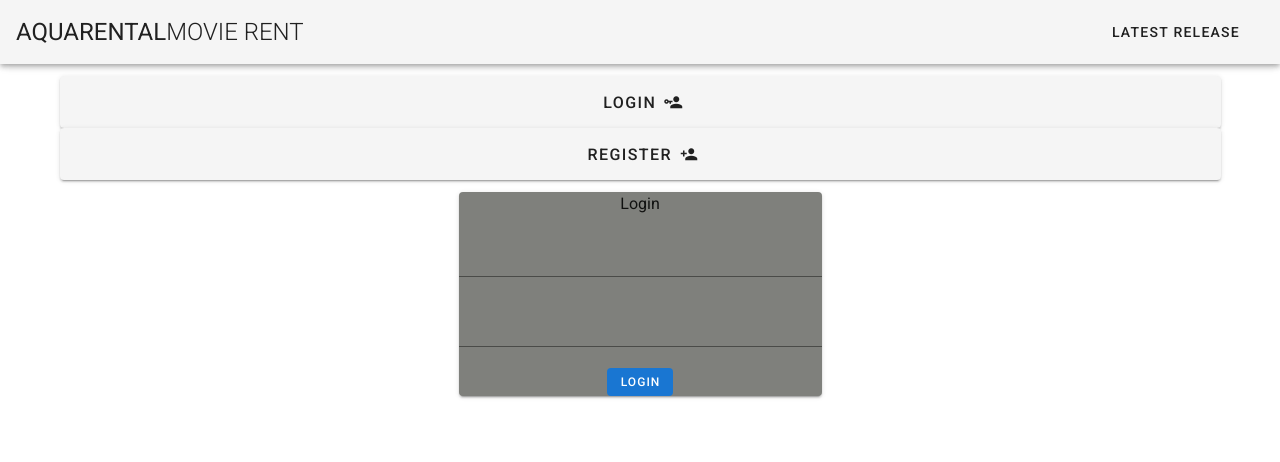
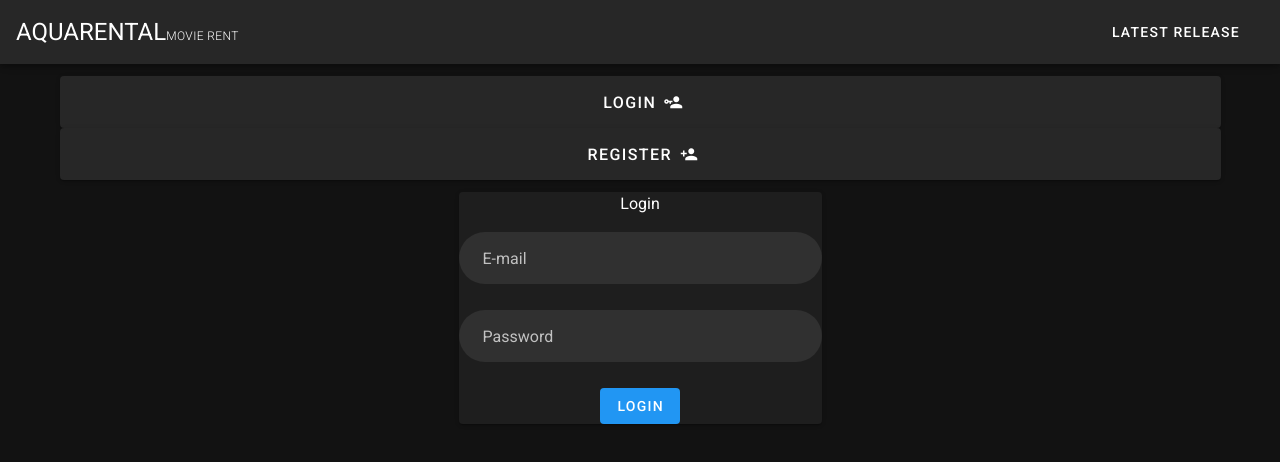
Before and after one commit to aquafinatrippy/fullstack-aquarental, a Vue app in the folder client/: page / in a window 1280 px wide. Both pictures are taken after a click on the button "LOGIN". Shown: the top 462 px of the page. Built offline with nearby package versions, Linux system fonts and the light colour scheme.

Commit message:
Added dark theme, modified inputs

```diff
--- a/client/src/App.vue
+++ b/client/src/App.vue
@@ -3,7 +3,7 @@
     <v-app-bar app>
       <v-toolbar-title class="headline text-uppercase">
         <span>AquaRental</span>
-        <span class="font-weight-light">Movie rent</span>
+        <span class="font-weight-light caption">Movie rent</span>
       </v-toolbar-title>
       <v-spacer></v-spacer>
       <v-btn text href="https://github.com/vuetifyjs/vuetify/releases/latest" target="_blank">
--- a/client/src/components/login.vue
+++ b/client/src/components/login.vue
@@ -2,12 +2,12 @@
   <v-container>
     <v-row align="center" justify="center">
       <v-col cols="12" sm="8" md="4">
-        <v-card color="rgb(127, 128, 124)">
+        <v-card>
           <v-form>
             <p class="text-center">Login</p>
-            <v-text-field></v-text-field>
-            <v-text-field></v-text-field>
-            <v-btn depressed small color="primary" align="center">Login</v-btn>
+            <v-text-field label="E-mail" dense rounded filled></v-text-field>
+            <v-text-field label="Password" dense rounded filled :type="'password'"></v-text-field>
+            <v-btn depressed medium color="primary" align="center">Login</v-btn>
           </v-form>
         </v-card>
       </v-col>
--- a/client/src/components/register.vue
+++ b/client/src/components/register.vue
@@ -2,11 +2,11 @@
   <v-container>
     <v-row align="center" justify="center">
       <v-col cols="12" sm="8" md="4">
-        <v-card color="rgb(127, 128, 124)">
+        <v-card>
           <v-form>
             <p class="text-center">Register</p>
-            <v-text-field></v-text-field>
-            <v-text-field></v-text-field>
+            <v-text-field label="e-mail" dense rounded filled></v-text-field>
+            <v-text-field label="password" dense rounded filled :type="'password'"></v-text-field>
             <v-btn depressed small color="primary" align="center">Login</v-btn>
           </v-form>
         </v-card>
--- a/client/src/plugins/vuetify.js
+++ b/client/src/plugins/vuetify.js
@@ -1,10 +1,13 @@
-import Vue from 'vue';
-import Vuetify from 'vuetify/lib';
+import Vue from "vue";
+import Vuetify from "vuetify/lib";
 
 Vue.use(Vuetify);
 
 export default new Vuetify({
-  icons: {
-    iconfont: 'mdi',
-  },
+    icons: {
+        iconfont: "mdi"
+    },
+    theme: {
+        dark: true
+    }
 });
```
